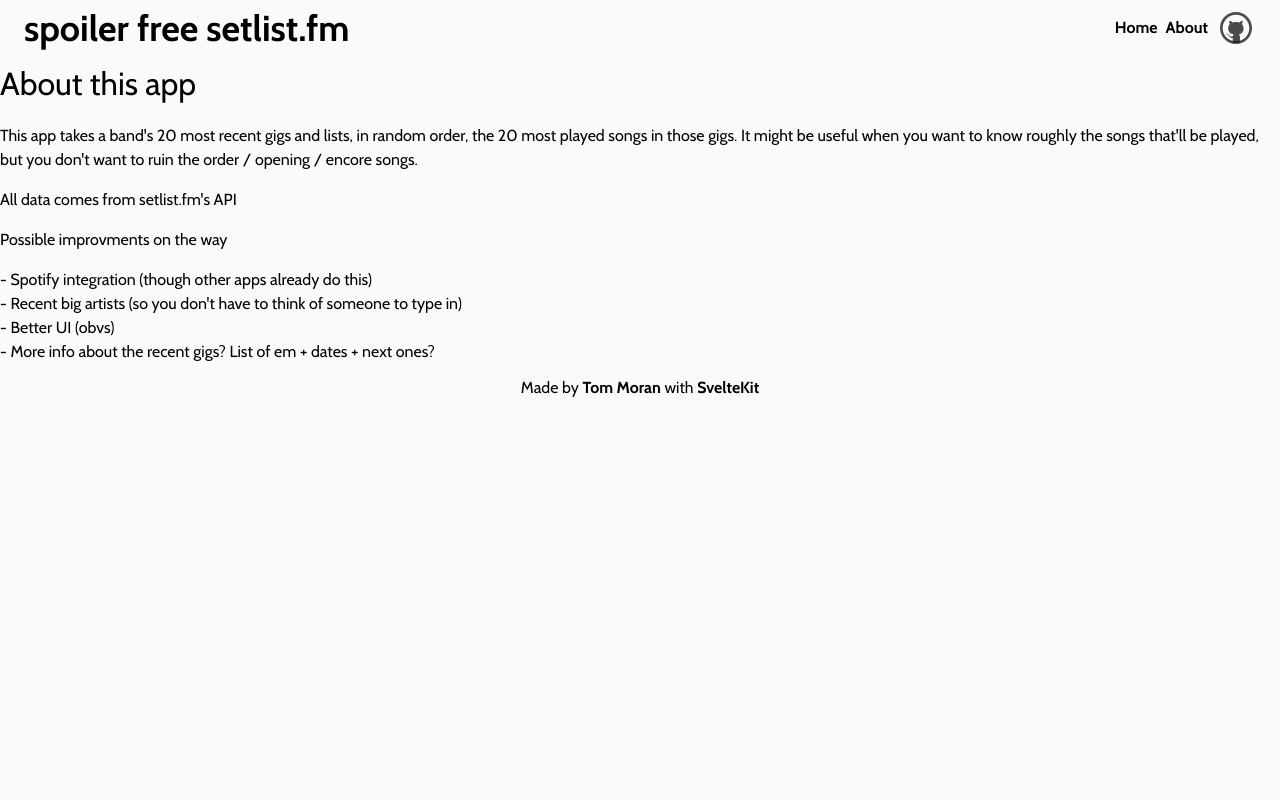
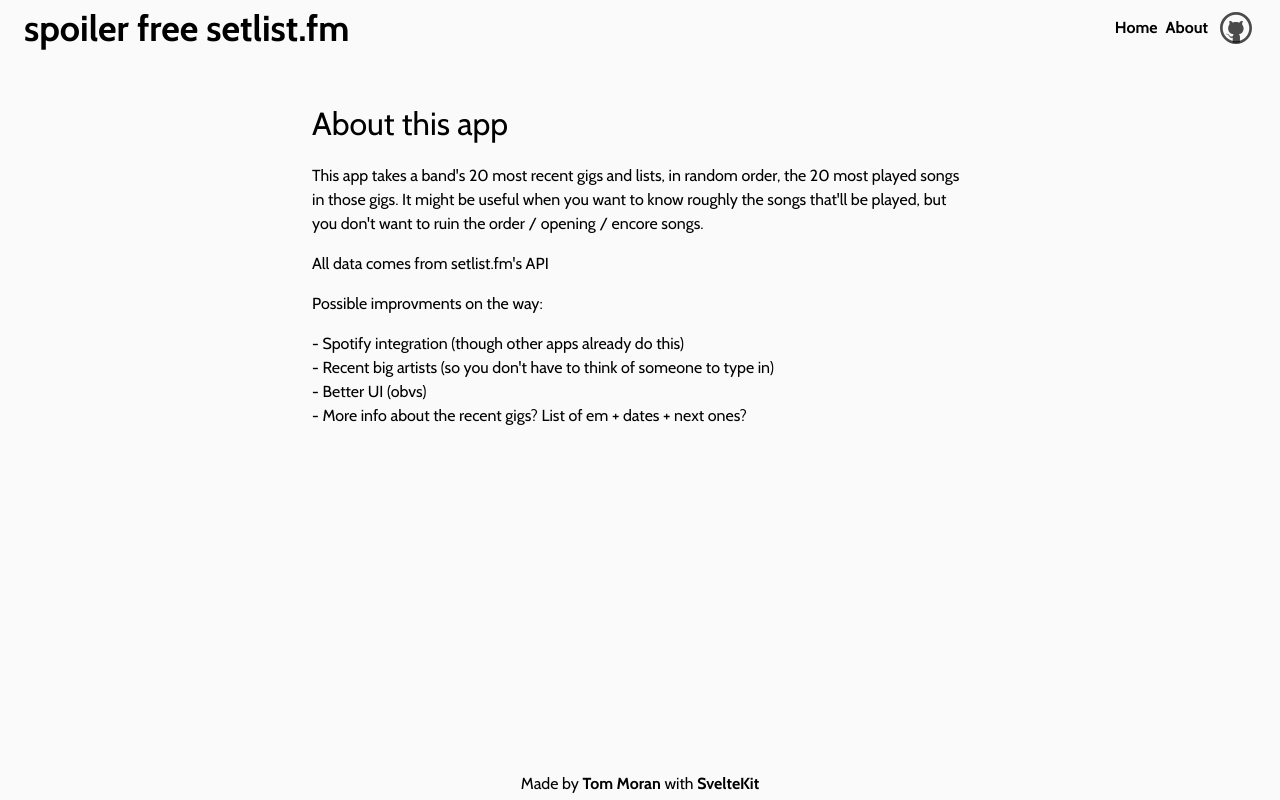
Before and after one commit to MySupersuit/spoilerFreeSetlistsSkeleton, a SvelteKit app: page /about in a window 1280 px wide. Built offline with nearby package versions, Linux system fonts and the light colour scheme.

Commit message:
setlist page wip

```diff
--- a/src/app.css
+++ b/src/app.css
@@ -42,8 +42,7 @@
   flex-direction: column;
   justify-content: center;
   align-items: center;
-  padding: 12px;
-  background-color: #fafafa;
+  padding: 4px;
 }
 
 .searchbox__border {
@@ -97,9 +96,6 @@
 }
 
 .dry-cleaning-background {
-  /* position: absolute; */
-  /* top:0; */
-  /* left:0; */
   max-width: 100%;
   height: auto;
   background-image: url(./lib/images/20230218150304819.jpg);
@@ -107,3 +103,15 @@
   background-position: center;
   background-attachment: fixed;
 }
+
+.setlist-content {
+  background: transparent url(./lib/images/setlist-paper.jpg) repeat 0 0;
+  box-shadow: 1px solid rgba(0,0,0,0.1);
+  border: 1px solid rgba(0,0,0,0.1);
+}
+
+.setlist-list {
+  padding: 15px;
+  background: linear-gradient(to bottom, rgba(0,0,0,0.05) 0, rgba(0,0,0,0) 20%);
+  min-height: 250px;
+}
--- a/src/routes/+layout.svelte
+++ b/src/routes/+layout.svelte
@@ -3,7 +3,7 @@
 	import Header from './Header.svelte';
 </script>
 
-<div class="app flex flex-col">
+<div class="app">
 	<Header />
 
 	<slot />
--- a/src/routes/+page.svelte
+++ b/src/routes/+page.svelte
@@ -47,15 +47,17 @@
 	<meta name="description" content="Svelte demo app" />
 </svelte:head>
 
-<main class="main flex flex-1 dry-cleaning-background">
+<main class="main flex flex-1 dry-cleaning-background px-2">
 	<div class="flex flex-col flex-1 justify-center sm:pb-20">
 		<Search on:performSearch={performSearch} />
 
-		<div class="mt-6 mx-2">
+		<div class="mt-6">
 			{#if showLoading}
-				Loading...
+				<div class="max-w-xl m-auto bg-off-white rounded-lg text-center p-4">Loading...</div>
 			{:else if searchError}
-				Your search returned no results!
+				<div class="max-w-xl m-auto bg-off-white rounded-lg text-center p-4">
+					Your search returned no results! Try again :)
+				</div>
 			{:else}
 				<Results {searchResults} />
 			{/if}
--- a/src/routes/about/+page.svelte
+++ b/src/routes/about/+page.svelte
@@ -3,7 +3,7 @@
 	<meta name="description" content="About this app" />
 </svelte:head>
 
-<div class="text-column flex flex-col gap-4 text-md">
+<div class="flex flex-col flex-1 gap-4 text-md px-2 max-w-2xl mx-auto mt-10">
 	<h1>About this app</h1>
 
 	<p>
@@ -16,7 +16,7 @@
 	</p>
 
 	<p>
-		Possible improvments on the way
+		Possible improvments on the way:
 	</p>
 
 	<ul>
--- a/src/routes/artist/[id]/+page.svelte
+++ b/src/routes/artist/[id]/+page.svelte
@@ -46,13 +46,18 @@
 	});
 </script>
 
-<h1>Artist page</h1>
-<div class="flex flex-1 flex-col">
+<div class="flex-1 mx-32">
+  <div class="setlist-content">
+    <div class="p-4 bg-off-white">Setlist</div>
+    <div class="setlist-list flex flex-col">
       {#each spoilerFreeSetlist as song}
-		<div>
+        <div class="">
           {song}
         </div>
       {:else}
         Loading...
       {/each}
   </div>
+
+	</div>
+</div>
--- a/tailwind.config.js
+++ b/tailwind.config.js
@@ -24,9 +24,7 @@
 			17: '68px',
 			18: '72px',
 			19: '76px',
-			20: '80px'
-		},
-		largeSpacing: {
+			20: '80px',
 			24: '96px',
 			32: '128px',
 			40: '160px',
```
Also changed, not shown: src/lib/images/setlist-paper.jpg (added). Lines whose indentation alone changed are shown as unchanged.
